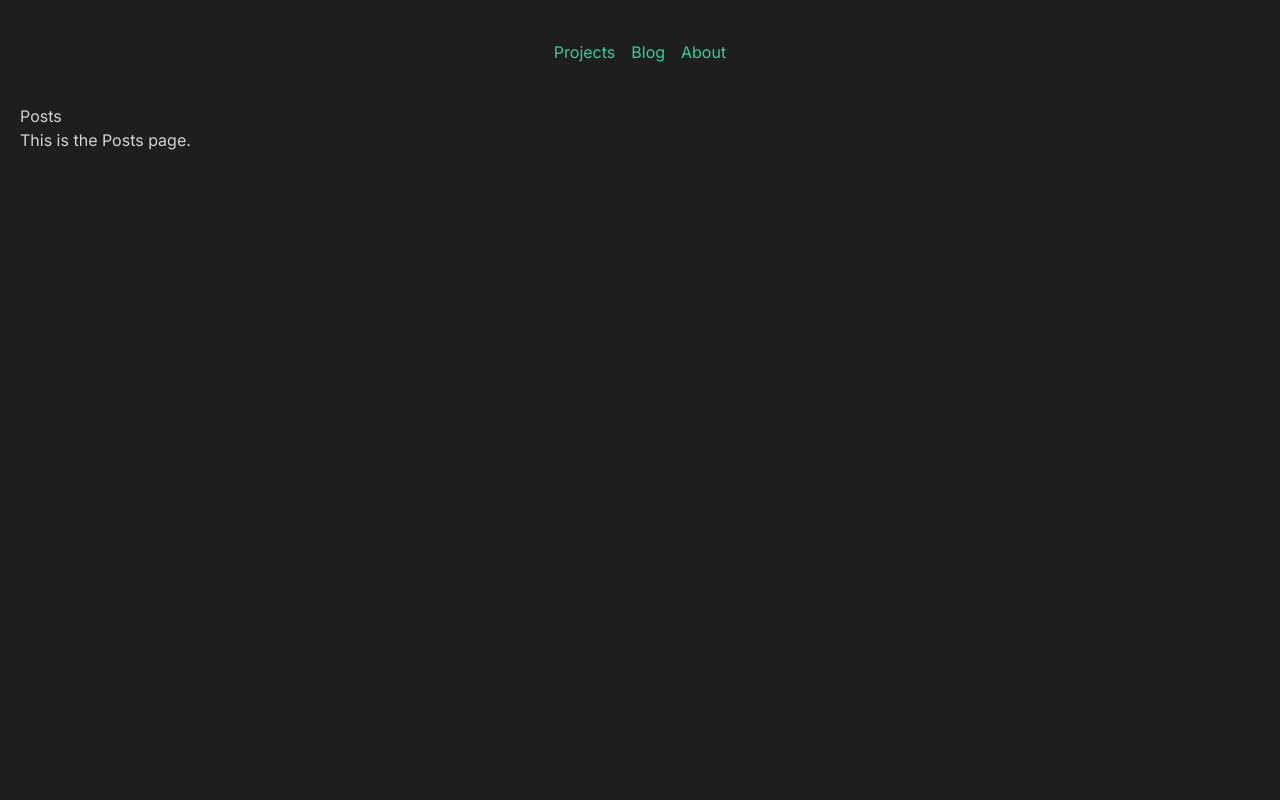
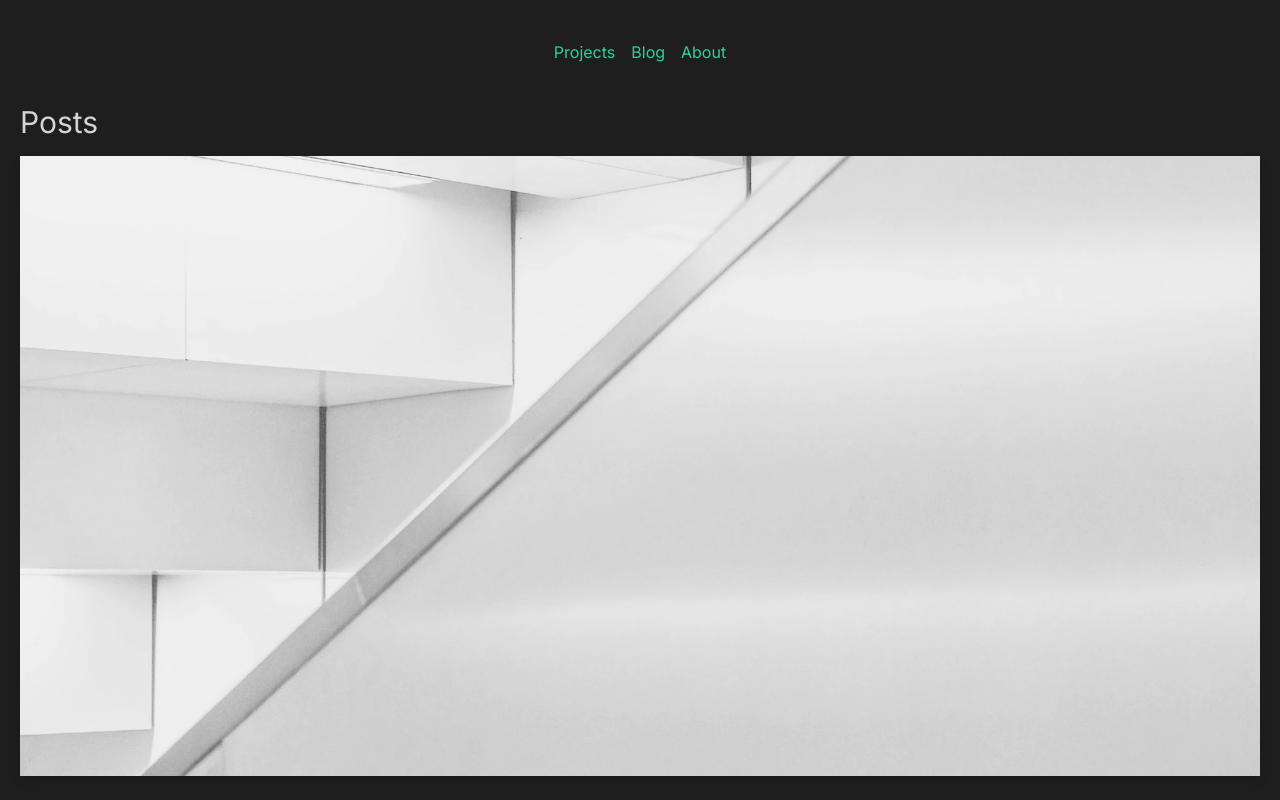
Before and after one commit to liang256/liangyu.dev, a Next.js app: page /posts in a window 1280 px wide. Shown: the top 800 px of the page. Built offline with nearby package versions, Linux system fonts and the light colour scheme.

Commit message:
feat: post list page

```diff
--- a/src/app/posts/page.tsx
+++ b/src/app/posts/page.tsx
@@ -1,11 +1,25 @@
-import { NavBar } from "@/app/_components/nav-bar";
 import { getSortedPostsData } from "@/services/posts";
+import { PostPreview } from "../_components/post-preview";
 
 export default function PostList() {
+  const posts = getSortedPostsData();
   return (
     <div>
-      <h1>Posts</h1>
-      <p>This is the Posts page.</p>
+      <h1 className="text-3xl">Posts</h1>
+      <div className="mt-4">
+      {posts.map((post) => (
+        // <p>{JSON.stringify(post)}</p>
+        <PostPreview
+          key={post.id}
+          title={post.title}
+          coverImage={post.coverImage}
+          date={post.date}
+          author={post.author}
+          slug={post.id}
+          excerpt={post.excerpt}
+        />
+      ))}
+      </div>
     </div>
   );
 }
```
